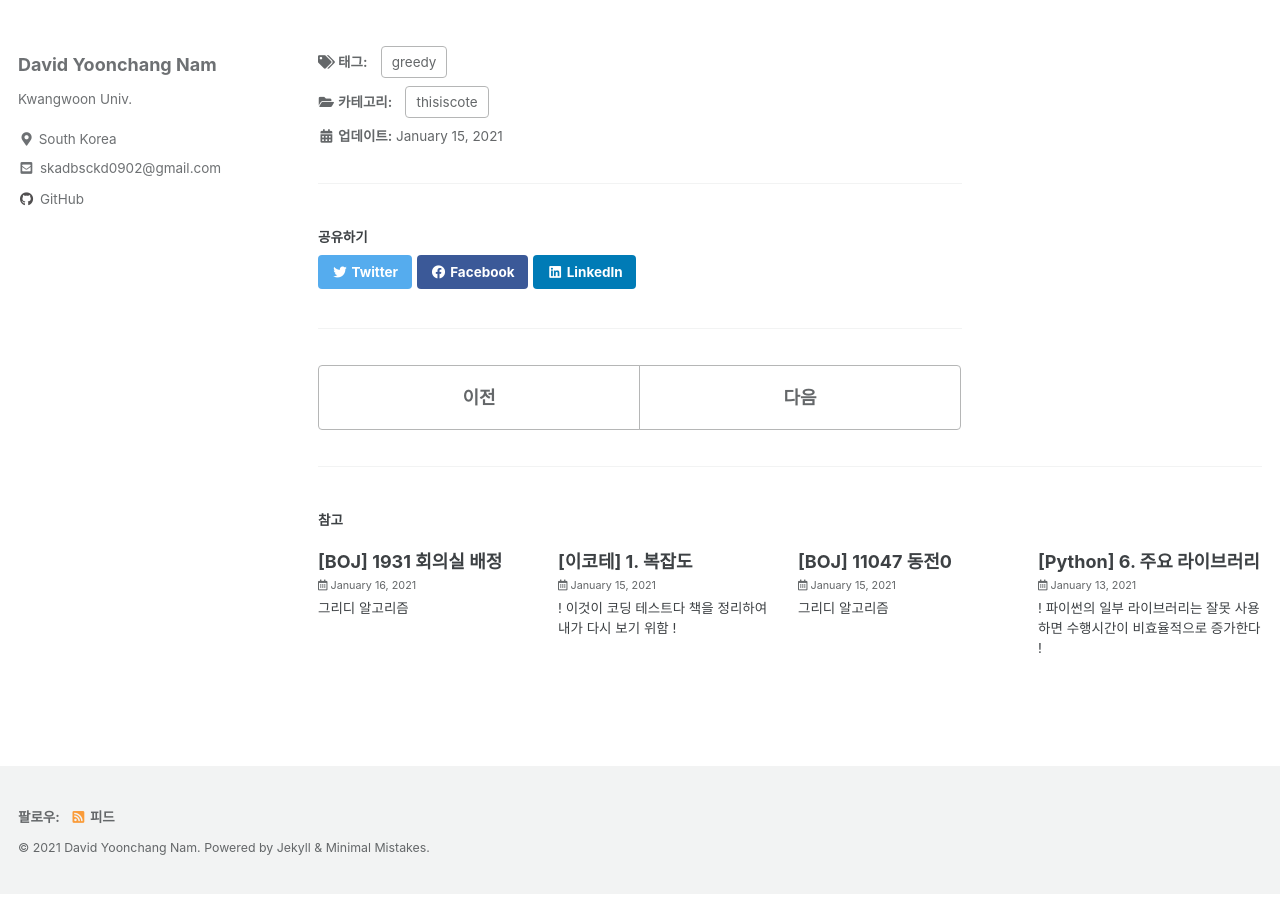
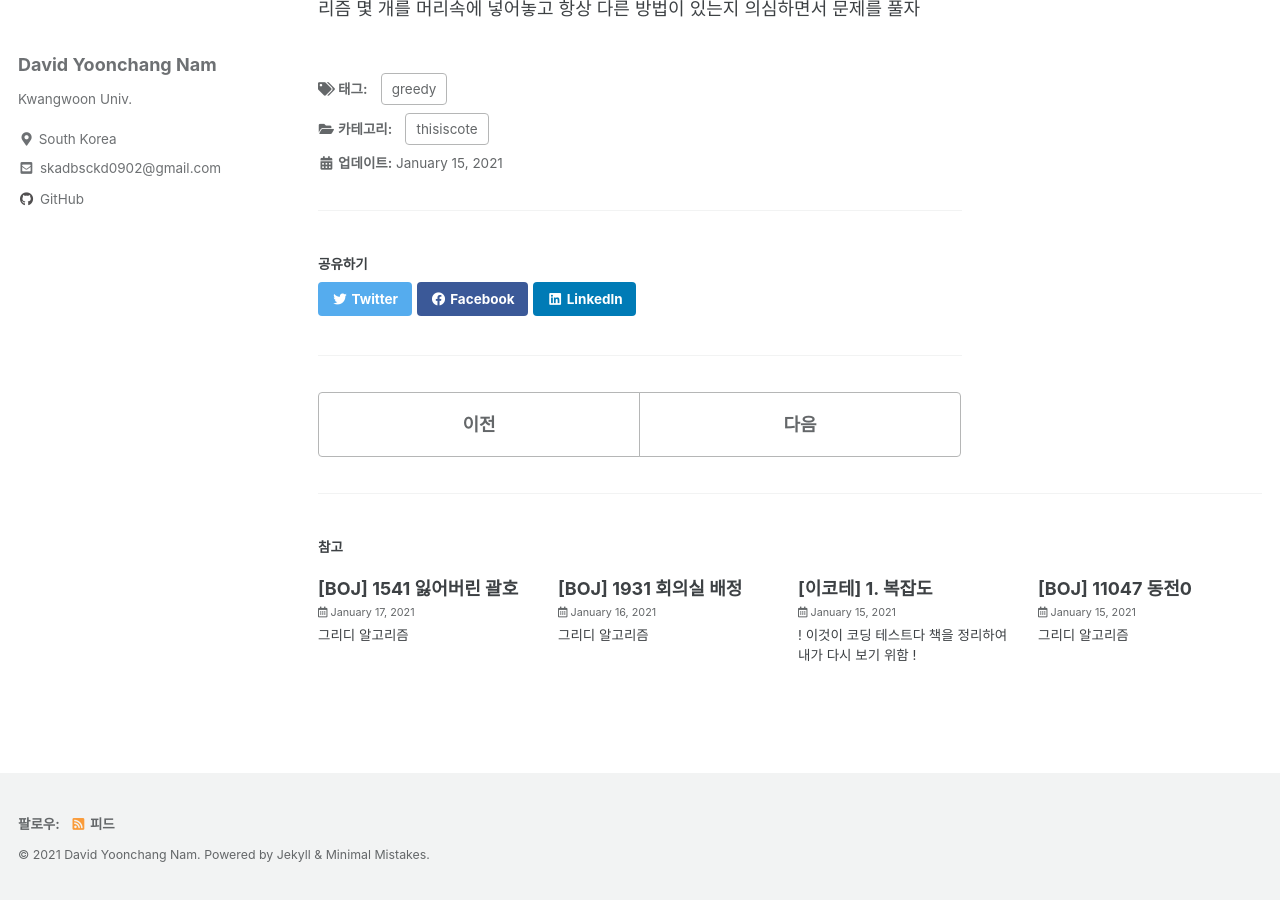
Before and after one commit to Akgop/Akgop.github.io, a Jekyll site: the page built from _posts/2021-01-15-thisiscote_2.md, in a window 1280 px wide and 900 px high, scrolled down 1666 px. Built offline with Jekyll 4.4.1, drawn with Linux system fonts in a browser that asks for light colours; cached includes are drawn as plain includes; part of the change alters nothing that is shown.

Commit message:
Create 2021-01-17-BOJ1541.md

````diff
--- a/_posts/2021-01-15-thisiscote_2.md
+++ b/_posts/2021-01-15-thisiscote_2.md
@@ -12,7 +12,8 @@ tags:
 
 [[BOJ] 11047 동전0](http://akgop.github.io/boj/BOJ11047/)<br>
 [[BOJ] 1931 회의실 배정](http://akgop.github.io/boj/BOJ1931/)<br>
-[[BOJ] 11399 ATM](http://akgop.github.io/boj/BOJ11399/)
+[[BOJ] 11399 ATM](http://akgop.github.io/boj/BOJ11399/)<br>
+[[BOJ] 1541 ATM](http://akgop.github.io/boj/BOJ1541/)<br>
 
 ### 개념
 
--- /dev/null
+++ b/_posts/2021-01-17-BOJ1541.md
@@ -0,0 +1,64 @@
+---
+title: \[BOJ] 1541 잃어버린 괄호
+categories:
+  - BOJ
+tags:
+  - greedy
+---
+
+### 그리디 알고리즘
+
+---
+
+내가 생각하는 해당 문제의 그리디 정당성은 다음과 같다
+
+- 연산자는 + 와 - 만 존재하고, 처음과 마지막 문자는 숫자이다.
+- 수 사이에 괄호를 칠 수 없다. ex): 55 + 40 - 30 → 5 ( 5+4 ) 0 - 30 이렇게는 못한다.
+
+따라서 처음으로 - 부호가 나오면 뒤에 숫자들은 모두 빼버리면 최소값이 된다.
+
+그래서 첫 - 부호를 기준으로 split을 수행한 후 앞은 더하고 뒤는 뺀다.
+
+처음엔 eval함수를 사용하려 했으나 오히려 더 복잡한 것을 깨달음
+
+```python
+equation = input()
+minus_flag = False
+li = list()
+tmp = ''
+for i in equation:
+    if i == '-':
+        li.append(tmp)
+        tmp = ''
+        if minus_flag is False:
+            minus_flag = True
+        li.append(i)
+        continue
+    if i == '+':
+        li.append(tmp)
+        tmp = ''
+        if minus_flag is True:
+            i = '-'
+        li.append(i)
+        continue
+    if tmp == '' and i == '0': # eval 은 0으로 시작하는 수에 대해 error반환
+        continue
+    tmp = tmp + i
+li.append(tmp)
+answer = ''.join(li)
+print(eval(answer))
+```
+
+따라서 eval 대신 split을 적극 활용하여 다시 구현함
+
+```python
+equation = input().split('-')
+tmp = equation[0].split('+')
+answer = 0
+for e in tmp:
+    answer += int(e)
+for e in equation[1:]:  # - 부터는 전부 빼기
+    tmp = map(int, e.split('+')) # int 로 형변환
+    answer -= sum(tmp)
+print(answer)
+```
````
